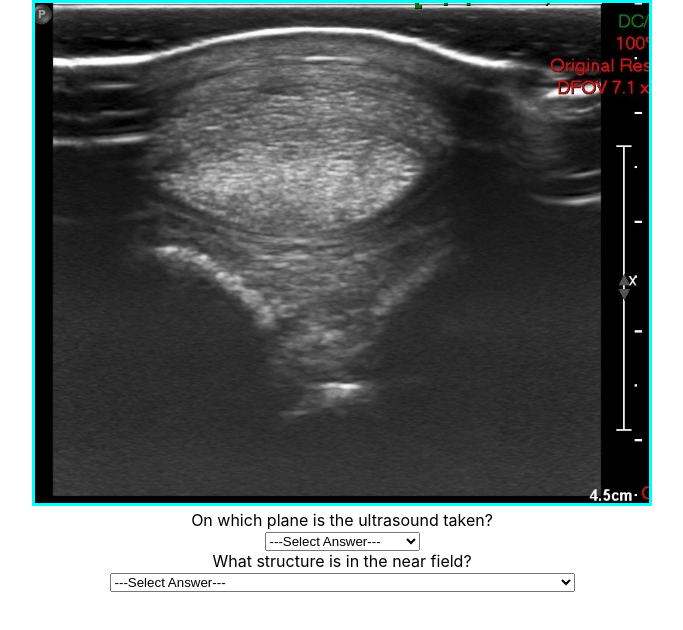
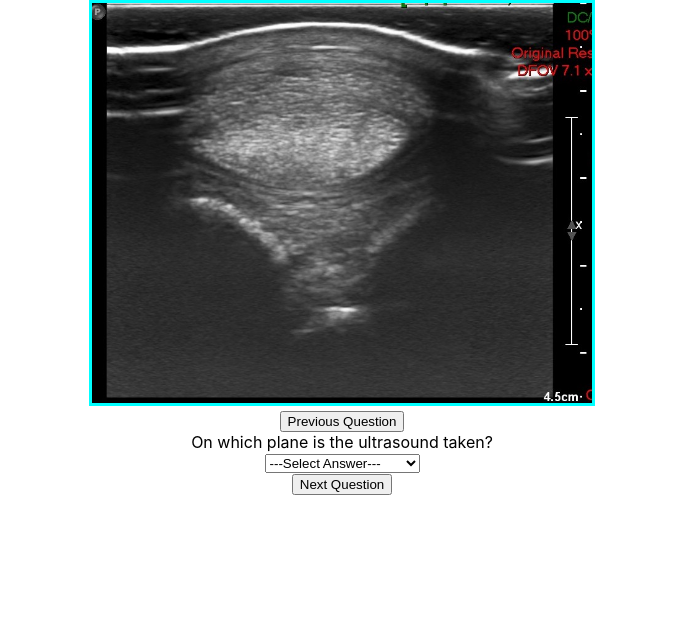
Before and after one commit to ruppatel115/UI-app, a React (Create React App) app: page / in a window 1280 px wide. Shown: the top 630 px of the page, without its empty margins (298-981 px from the left). Built offline with nearby package versions, Linux system fonts and the light colour scheme.

Commit message:
can't index objects and image needs restructuring

```diff
--- a/src/App.css
+++ b/src/App.css
@@ -5,7 +5,8 @@ img{
   border-style: solid;
   border: width 100px;
   border-color:aqua;
-  height: 500px;
+  height: 100px;
+  align-items: left;
 
 }
 
@@ -55,3 +56,13 @@ img{
   width: auto;
   height: auto;
 }
+
+
+.left{
+  text-align: left;
+  display: block;
+  justify-content: left;
+  align-items: left;
+  margin: auto;
+  width: 100%;
+}
--- a/src/main/js/Images.jsx
+++ b/src/main/js/Images.jsx
@@ -1,5 +1,6 @@
 import React from 'react';
-import {Container} from "react-bootstrap";
+import {Container, Col, Row, Image} from "react-bootstrap";
+
 import { planeQuestion } from '../../test/resources/ExampleQuestions';
 import img from '../../main/js/images/3CTransverse.jpg';
 
@@ -10,17 +11,21 @@ export const Images = props => {
     //const images = props.questionModel.imageUrl.map(displayImg => (<option key={displayImg}/>));
 
 
+    //display image seperately
 
 
     return (
 
-        <Container>
 
-        <img src = {planeQuestion.imageUrl} alt="DID NOT WORK"/>
+
+        <Image img src = {planeQuestion.imageUrl} alt = "DIDNT WORK" style={{
+            width: 500,
+            height: 400,
+        }}
+        />
 
 
 
-        </Container>
     );
 };
 
--- a/src/main/js/QuestionDropdown.jsx
+++ b/src/main/js/QuestionModel.jsx
@@ -1,5 +1,6 @@
-import {Container} from "react-bootstrap";
+import {Container, Row, Col} from "react-bootstrap";
 import {useState } from 'react';
+import { planeQuestion, structureQuestion } from "../../test/resources/ExampleQuestions";
 
 export const Question = props => {
     //creates a variable that will persist across function calls, but is private to this object
@@ -18,20 +19,63 @@ export const Question = props => {
         }
     }
 
+
+    function handleClick(e){
+
+
+
+    }
+
+
+
+
+
+
+
+
+
     //this could be done with a for loop doing an accumulator, if you prefer
     const optionComponents = props.questionModel.possibleAnswers.map(possAnswerStr => (<option key={possAnswerStr}>{possAnswerStr}</option>));
+
+    //list of question models to iterate through each object based on the index
+    const questionModelList= []
+
+    questionModelList.push({planeQuestion,structureQuestion})
+
+
+
+
+
+
+
+
+
+
+
+
 
 
     return (
 
         <Container>
 
-            <div>{props.questionModel.questionText}</div>
+            <button>Previous Question</button>
+
+            <div>{questionModelList[0].planeQuestion.questionText}</div>
             <select onChange={handleAnswerChange} defaultValue="---Select Answer---">
                 <option key="---Select Answer---" disabled={true}>---Select Answer---</option>
                 {optionComponents}
             </select>
+
             <div> {feedbackText}</div>
+
+
+            <button>Next Question</button>
+
+
+
+
+
         </Container>
     );
 };
--- a/src/test/js/QuestionDemo.js
+++ b/src/test/js/QuestionDemo.js
@@ -1,15 +1,18 @@
 import React from 'react';
 
 import {planeQuestion, structureQuestion} from "../resources/ExampleQuestions"
-import {Question} from "../../main/js/QuestionDropdown"
+import {Question} from "../../main/js/QuestionModel"
 import Images from "../../main/js/Images";
 
 export const QuestionDemo = props => {
     return (
         <div>
-            <Images questionModel={planeQuestion.imageUrl} />
+
+            <Images className="left" questionModel={planeQuestion.imageUrl}/>
+
             <Question questionModel={planeQuestion} />
-            <Question questionModel={structureQuestion} />
+
+
         </div>
     )
 }
```
